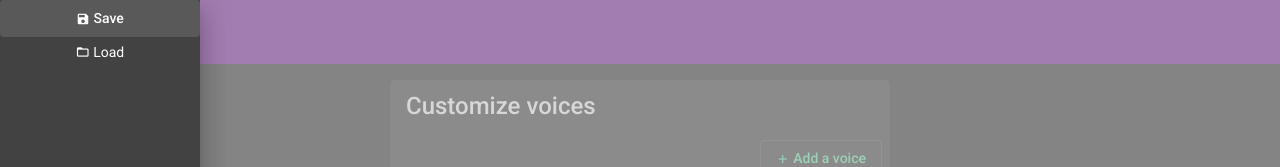
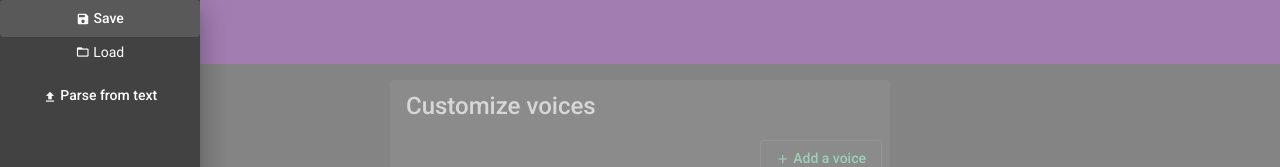
Before and after one commit to jermowery/tts, an Angular app in the folder ui/tts/: page / in a window 1280 px wide. Both pictures are taken after a click on the button "menu". Shown: the top 167 px of the page. Built offline with nearby package versions, Linux system fonts and the light colour scheme; what ngx-monaco-editor would draw is missing.

Commit message:
Add button to parse from text

```diff
--- a/ui/tts/src/app/app.component.html
+++ b/ui/tts/src/app/app.component.html
@@ -14,6 +14,10 @@
         </label>
         <input type="file" id="upload" #uploadFileInput (change)="loadPartsFromFile()" accept="application/json">
       </div>
+      <button type="button" mat-button>
+        <mat-icon inline>upload</mat-icon>
+        Parse from text
+      </button>
     </div>
   </mat-sidenav>
   <mat-sidenav-content>
```
